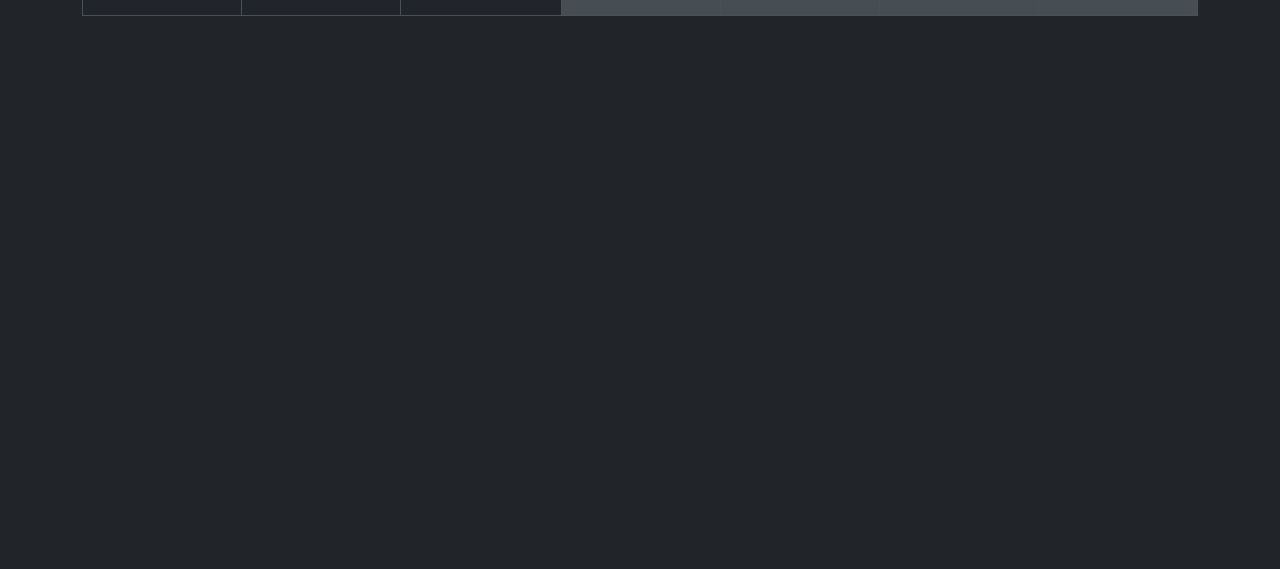
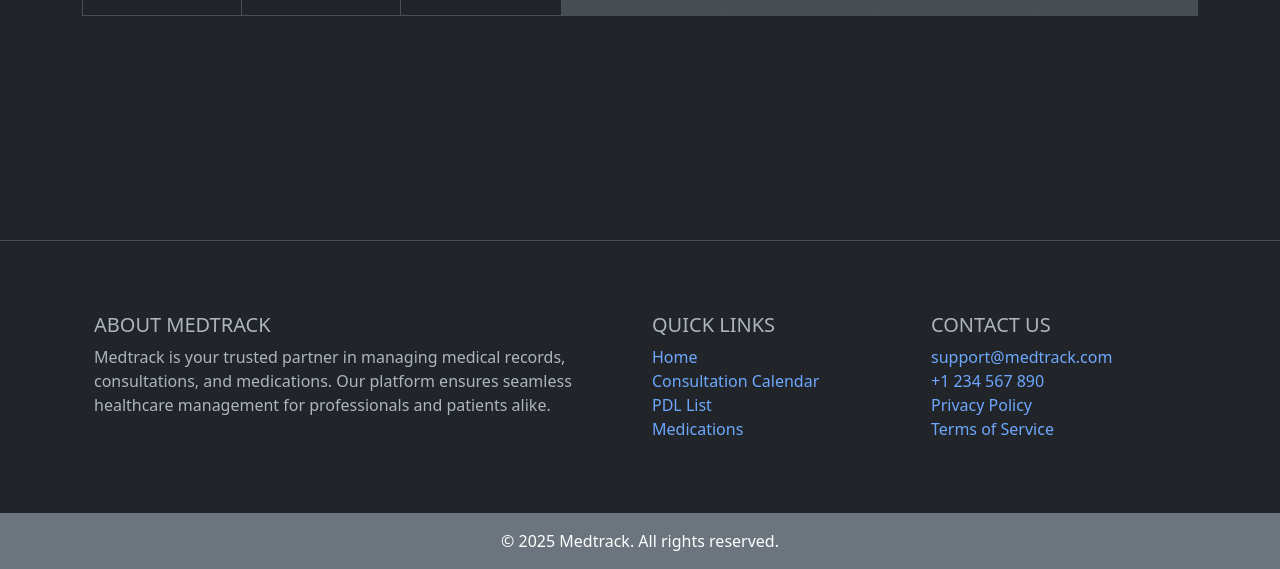
Before and after one commit to Daddycode11/MedTrack, a Django app: page /consultations/calendar/ in a window 1280 px wide. Shown: the part 738-1307 px from the top of the page. Before the commit the page ends 754 px from the top, so only its background shows below. Run offline with Django 5.2, Linux system fonts and the light colour scheme; data that the repository does not hold is empty; some libraries are stand-ins or nearby versions.

Commit message:
Add footer

```diff
--- a/medtrack/templates/base.html
+++ b/medtrack/templates/base.html
@@ -57,6 +57,50 @@
     {% endif %}
 
     {% block content %}{% endblock %}
+    <div class="container mb-5" style="padding-bottom: 10rem !important;">
+
+    </div>
+    <!-- Footer -->
+    <footer class="text-center text-lg-start border-top mt-5 pt-5">
+        <div class="container p-4">
+            <div class="row">
+                <!-- About Section -->
+                <div class="col-lg-6 col-md-12 mb-4 mb-md-0">
+                    <h5 class="text-uppercase">About Medtrack</h5>
+                    <p>
+                        Medtrack is your trusted partner in managing medical records, consultations, and medications.
+                        Our platform ensures seamless healthcare management for professionals and patients alike.
+                    </p>
+                </div>
+
+                <!-- Links Section -->
+                <div class="col-lg-3 col-md-6 mb-4 mb-md-0">
+                    <h5 class="text-uppercase">Quick Links</h5>
+                    <ul class="list-unstyled mb-0">
+                        <li><a href="{% url 'pdl:index' %}" class="text-decoration-none">Home</a></li>
+                        <li><a href="{% url 'consultations:consultation_calendar' %}" class="text-decoration-none">Consultation Calendar</a></li>
+                        <li><a href="{% url 'pdl:pdl_list' %}" class="text-decoration-none">PDL List</a></li>
+                        <li><a href="{% url 'medications:medication_list' %}" class="text-decoration-none">Medications</a></li>
+                    </ul>
+                </div>
+
+                <!-- Contact Section -->
+                <div class="col-lg-3 col-md-6 mb-4 mb-md-0">
+                    <h5 class="text-uppercase">Contact Us</h5>
+                    <ul class="list-unstyled mb-0">
+                        <li><a href="mailto:support@medtrack.com" class="text-decoration-none">support@medtrack.com</a></li>
+                        <li><a href="tel:+1234567890" class="text-decoration-none">+1 234 567 890</a></li>
+                        <li><a href="#" class="text-decoration-none">Privacy Policy</a></li>
+                        <li><a href="#" class="text-decoration-none">Terms of Service</a></li>
+                    </ul>
+                </div>
+            </div>
+        </div>
+        <div class="text-center p-3 bg-secondary text-white mt-5">
+            © 2025 Medtrack. All rights reserved.
+        </div>
+    </footer>
+
     <script src="https://cdn.jsdelivr.net/npm/bootstrap@5.3.0/dist/js/bootstrap.bundle.min.js"></script>
     <script>
         // JavaScript for Dark Mode Toggle
```
